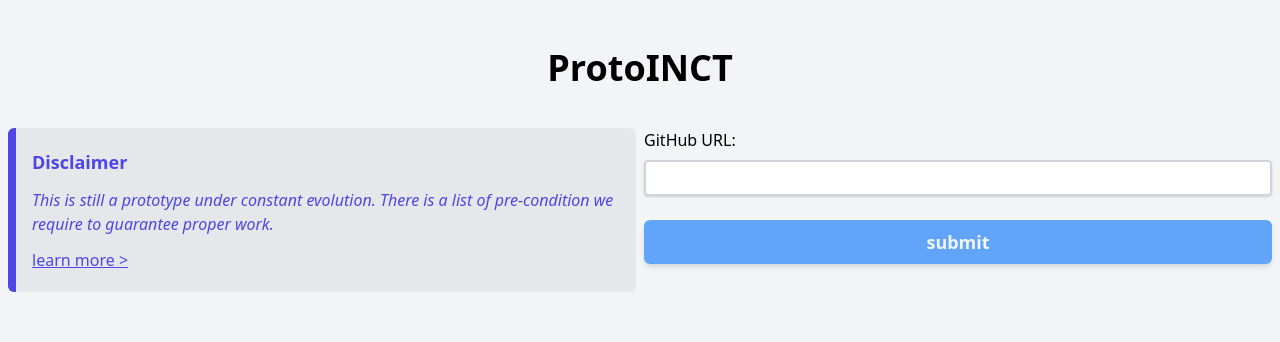
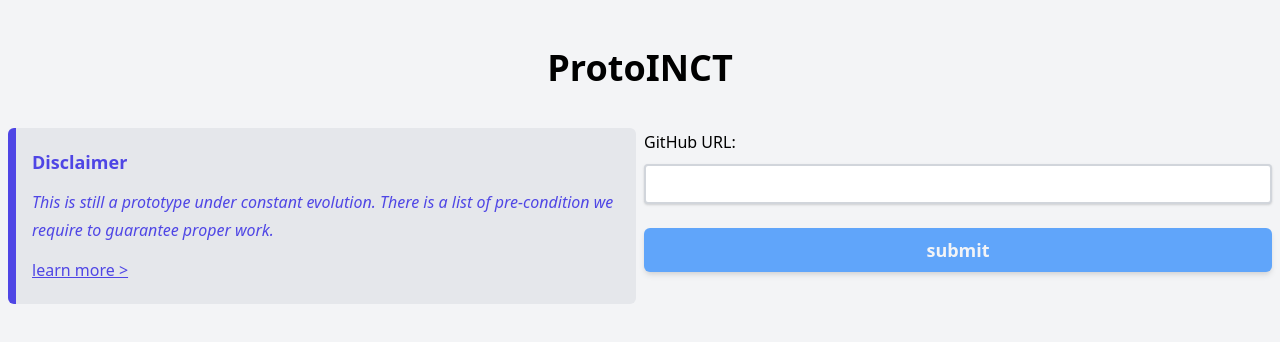
Before and after one commit to the-sortinghat/ProtoINCT, a Nuxt app in the folder frontend/: page / in a window 1280 px wide. Shown: the top 342 px of the page. Built offline with nearby package versions, Linux system fonts and the light colour scheme.

Commit message:
add style details: font-family and centering
Signed-off-by: João Daniel <jotaf.daniel@gmail.com>

```diff
--- a/frontend/layouts/default.vue
+++ b/frontend/layouts/default.vue
@@ -1,5 +1,5 @@
 <template>
-  <div>
+  <div class="leading-7 font-sans">
     <Nuxt />
   </div>
 </template>
```
